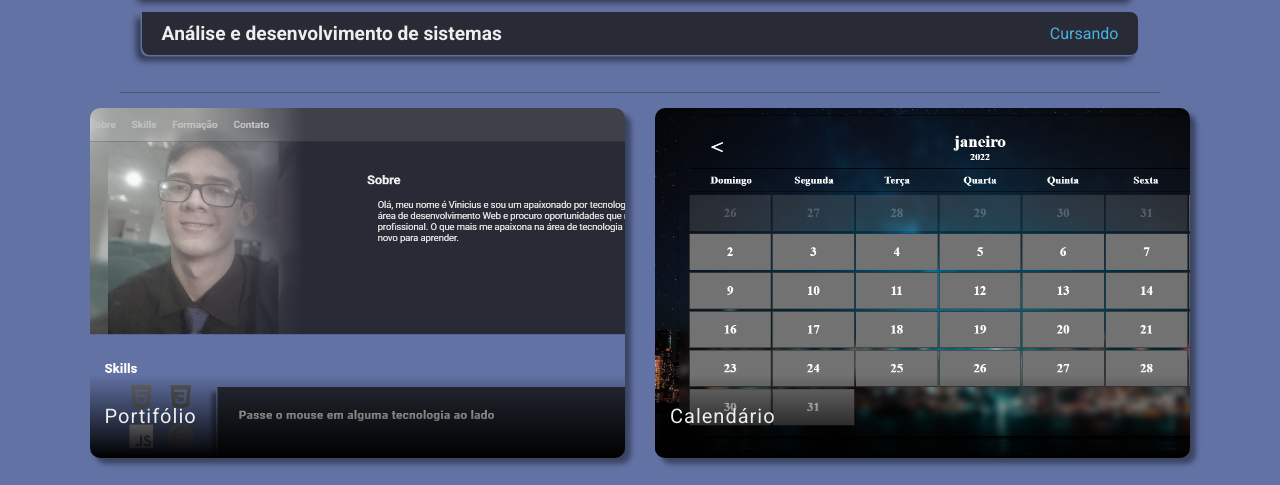
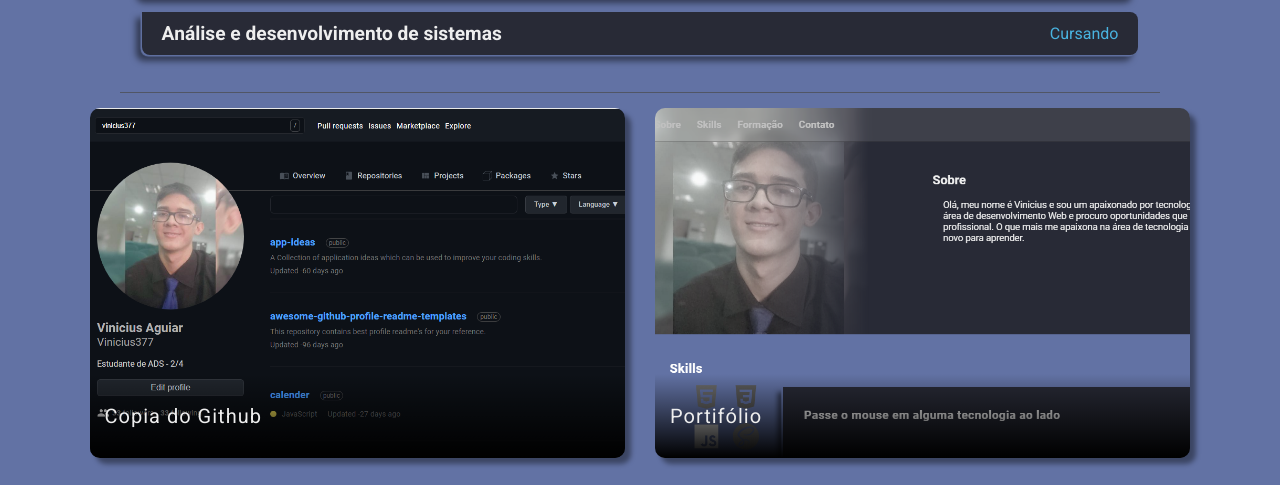
Before and after one commit to vinicius377/portifolio, a website: page index.html in a window 1280 px wide. Shown: the part 1233-1718 px from the top of the page. Drawn offline with Linux system fonts and the light colour scheme.

Commit message:
new repositorie

```diff
--- a/index.html
+++ b/index.html
@@ -159,6 +159,14 @@
            -->
           <section class="repositores">
             <div class="repositores--item">
+              <a href="https://github.com/Vinicius377/github-profile" target="_blank">
+                <img src="./src/assets/repositores/github.png" alt="github copia" />
+                <div class="repositores--description">
+                  <span>Copia do Github</span>
+                </div>
+              </a>
+            </div>
+            <div class="repositores--item">
               <a href="https://github.com/Vinicius377/portifolio" target="_blank">
                 <img src="./src/assets/repositores/portifolio.PNG" alt="portifolio" />
                 <div class="repositores--description">
@@ -168,7 +176,7 @@
             </div>
             <div class="repositores--item">
               <a href="https://github.com/Vinicius377/calender" target="_blank">
-                <img src="./src/assets/repositores/calender.PNG" alt="calender" />
+                <img src="./src/assets/repositores/calender.PNG" alt="calendar" />
                 <div class="repositores--description">
                   <span>Calendário</span>
                 </div>
--- a/src/styles/style.scss
+++ b/src/styles/style.scss
@@ -114,7 +114,7 @@ header {
   }
   &.animateToggle {
     .nav--ham_bar {
-      transition: 0.1s 0.3s;
+      transition: 0.1s;
       transform: rotate(45deg);
     }
     .nav--ham_bar::after {
```
Also changed, not shown: src/assets/repositores/github.png (added), src/assets/repositores/question.PNG, src/styles/style.css.
